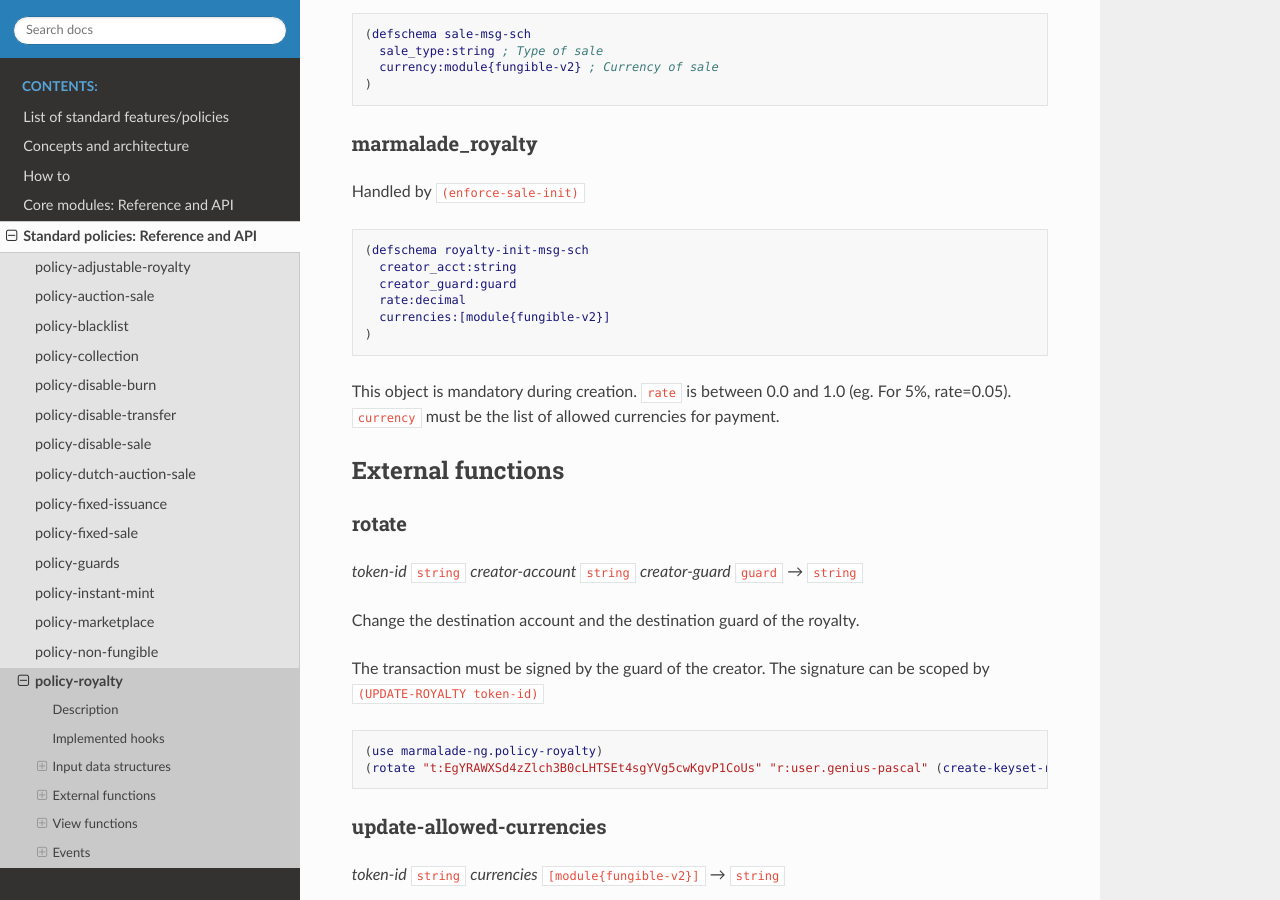
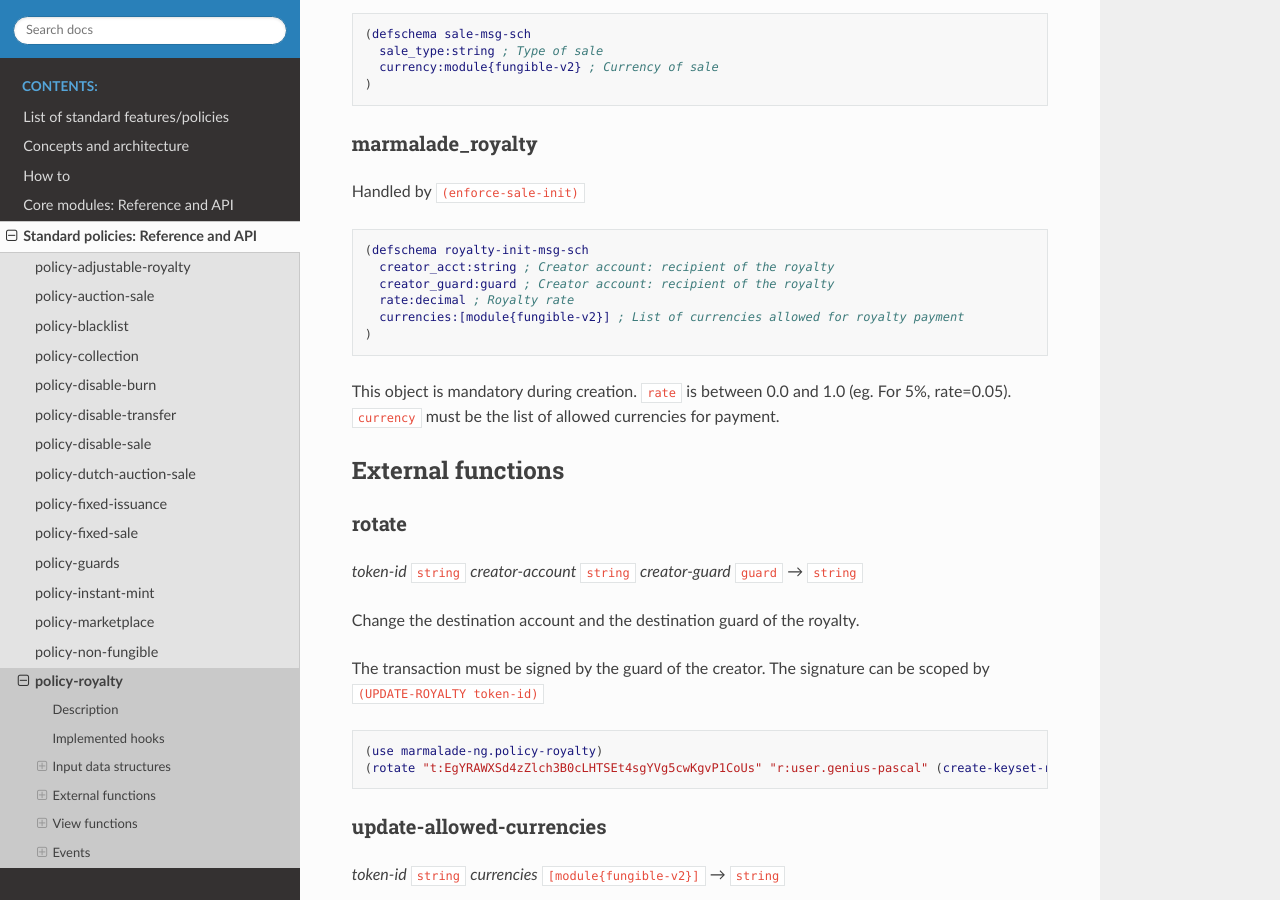
Before and after one commit to Marmalade-NG/marmalade-ng, a Sphinx documentation site: the page built from doc/source/policy-royalty.rst, in a window 1280 px wide and 900 px high, scrolled down 1006 px. Built offline with Sphinx 7.4.7 and the Read the Docs theme 2.0.0, drawn with Linux system fonts in a browser that asks for light colours.

Commit message:
Improve doc for royalties

```diff
--- a/doc/source/policy-royalty.rst
+++ b/doc/source/policy-royalty.rst
@@ -60,10 +60,10 @@ Handled by ``(enforce-sale-init)``
 .. code:: lisp
 
   (defschema royalty-init-msg-sch
-    creator_acct:string
-    creator_guard:guard
-    rate:decimal
-    currencies:[module{fungible-v2}]
+    creator_acct:string ; Creator account: recipient of the royalty
+    creator_guard:guard ; Creator account: recipient of the royalty
+    rate:decimal ; Royalty rate
+    currencies:[module{fungible-v2}] ; List of currencies allowed for royalty payment
   )
 
 
```
Also changed, not shown: doc/source/policy-adjustable-royalty.rst (+4 -4 lines), 2 other files.
